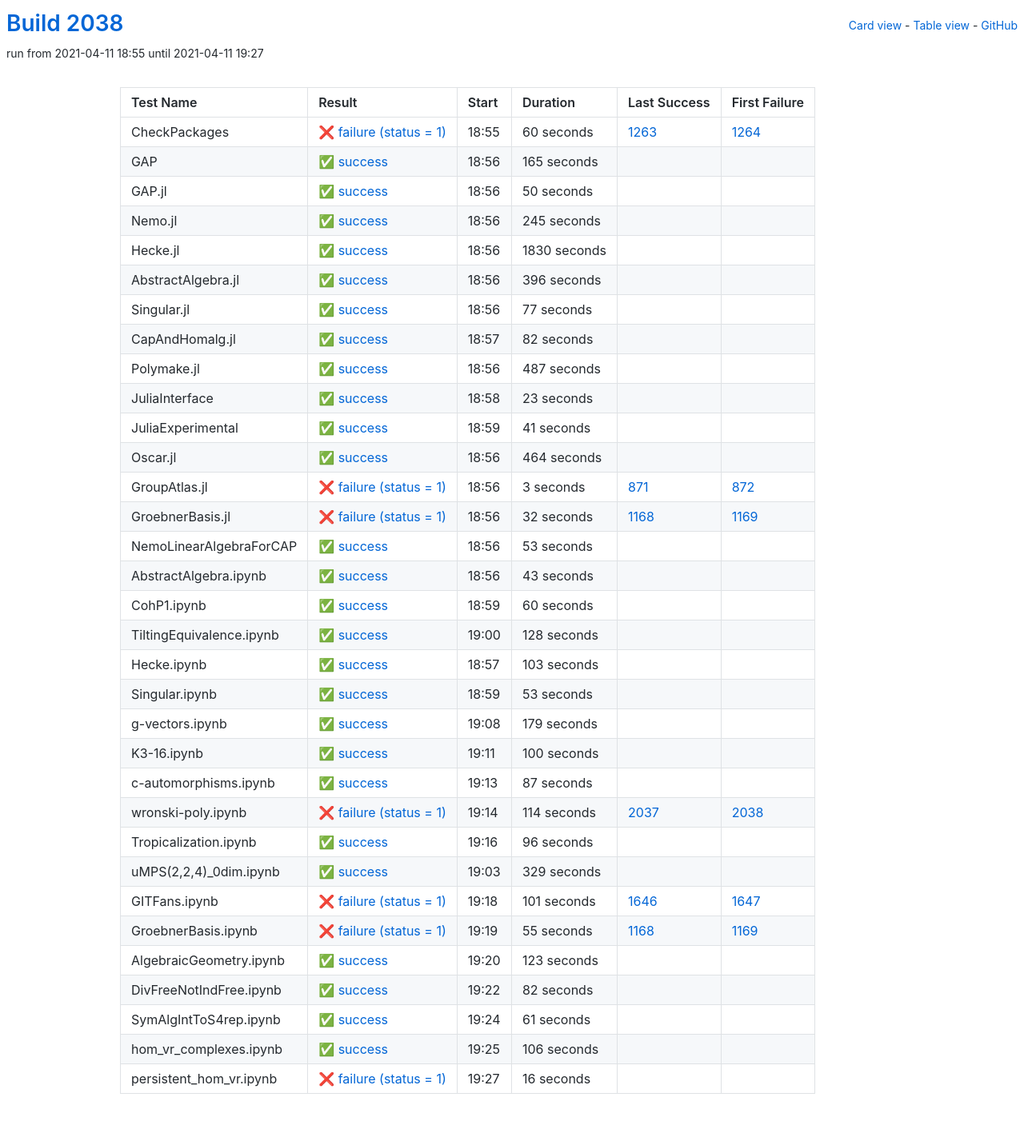
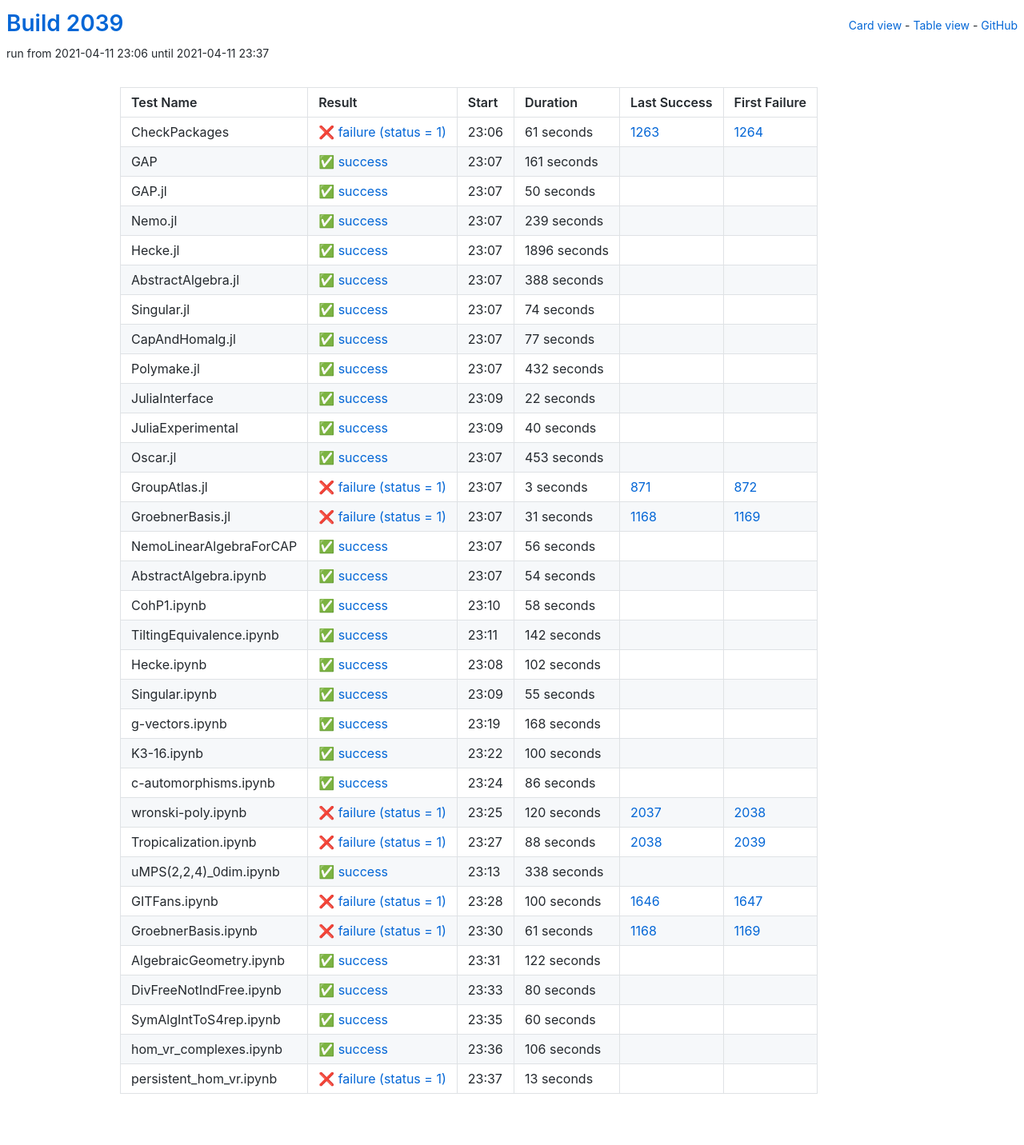
Before and after one commit to oscar-system/oscar-ci-status-stable, a Jekyll site: the page built from table.html, in a window 1280 px wide. Shown: the whole page at 80% size. Built offline with Jekyll 4.4.1, drawn with Linux system fonts in a browser that asks for light colours.

Commit message:
Build #2039

```diff
--- a/_data/ci.yml
+++ b/_data/ci.yml
@@ -1,6 +1,6 @@
 ---
-build: 2038
-build_url: https://oscarci.mathematik.uni-kl.de/job/oscar-stable/2038/
+build: 2039
+build_url: https://oscarci.mathematik.uni-kl.de/job/oscar-stable/2039/
 job: oscar-stable
 organization: oscar-system
 repo: oscar-ci-status-stable
@@ -8,32 +8,32 @@ repourl: https://github.com/oscar-system/oscar-ci-status-stable
 tests:
 - name: CheckPackages
   id: checkpackages
-  log: https://oscarci.mathematik.uni-kl.de/job/oscar-stable/2038/artifact/logs/build-2038/CheckPackages.log
-  start: 2021-04-11 18:55
+  log: https://oscarci.mathematik.uni-kl.de/job/oscar-stable/2039/artifact/logs/build-2039/CheckPackages.log
+  start: 2021-04-11 23:06
   success: false
   exitcode: 1
   status: failure
-  duration: 60
+  duration: 61
   last_success: 1263
   last_success_url: https://oscarci.mathematik.uni-kl.de/job/oscar-stable/1263/
   first_failure: 1264
   first_failure_url: https://oscarci.mathematik.uni-kl.de/job/oscar-stable/1264/
 - name: GAP
   id: gap
-  log: https://oscarci.mathematik.uni-kl.de/job/oscar-stable/2038/artifact/logs/build-2038/GAP.log
-  start: 2021-04-11 18:56
+  log: https://oscarci.mathematik.uni-kl.de/job/oscar-stable/2039/artifact/logs/build-2039/GAP.log
+  start: 2021-04-11 23:07
   success: true
   exitcode: 0
   status: success
-  duration: 165
+  duration: 161
   last_success: false
   last_success_url:
   first_failure: false
   first_failure_url:
 - name: GAP.jl
   id: gap-jl
-  log: https://oscarci.mathematik.uni-kl.de/job/oscar-stable/2038/artifact/logs/build-2038/GAP.jl.log
-  start: 2021-04-11 18:56
+  log: https://oscarci.mathematik.uni-kl.de/job/oscar-stable/2039/artifact/logs/build-2039/GAP.jl.log
+  start: 2021-04-11 23:07
   success: true
   exitcode: 0
   status: success
@@ -44,44 +44,56 @@ tests:
   first_failure_url:
 - name: Nemo.jl
   id: nemo-jl
-  log: https://oscarci.mathematik.uni-kl.de/job/oscar-stable/2038/artifact/logs/build-2038/Nemo.jl.log
-  start: 2021-04-11 18:56
+  log: https://oscarci.mathematik.uni-kl.de/job/oscar-stable/2039/artifact/logs/build-2039/Nemo.jl.log
+  start: 2021-04-11 23:07
   success: true
   exitcode: 0
   status: success
-  duration: 245
+  duration: 239
   last_success: false
   last_success_url:
   first_failure: false
   first_failure_url:
 - name: Hecke.jl
   id: hecke-jl
-  log: https://oscarci.mathematik.uni-kl.de/job/oscar-stable/2038/artifact/logs/build-2038/Hecke.jl.log
-  start: 2021-04-11 18:56
+  log: https://oscarci.mathematik.uni-kl.de/job/oscar-stable/2039/artifact/logs/build-2039/Hecke.jl.log
+  start: 2021-04-11 23:07
   success: true
   exitcode: 0
   status: success
-  duration: 1830
+  duration: 1896
   last_success: false
   last_success_url:
   first_failure: false
   first_failure_url:
 - name: AbstractAlgebra.jl
   id: abstractalgebra-jl
-  log: https://oscarci.mathematik.uni-kl.de/job/oscar-stable/2038/artifact/logs/build-2038/AbstractAlgebra.jl.log
-  start: 2021-04-11 18:56
+  log: https://oscarci.mathematik.uni-kl.de/job/oscar-stable/2039/artifact/logs/build-2039/AbstractAlgebra.jl.log
+  start: 2021-04-11 23:07
   success: true
   exitcode: 0
   status: success
-  duration: 396
+  duration: 388
   last_success: false
   last_success_url:
   first_failure: false
   first_failure_url:
 - name: Singular.jl
   id: singular-jl
-  log: https://oscarci.mathematik.uni-kl.de/job/oscar-stable/2038/artifact/logs/build-2038/Singular.jl.log
-  start: 2021-04-11 18:56
+  log: https://oscarci.mathematik.uni-kl.de/job/oscar-stable/2039/artifact/logs/build-2039/Singular.jl.log
+  start: 2021-04-11 23:07
+  success: true
+  exitcode: 0
+  status: success
+  duration: 74
+  last_success: false
+  last_success_url:
+  first_failure: false
+  first_failure_url:
+- name: CapAndHomalg.jl
+  id: capandhomalg-jl
+  log: https://oscarci.mathematik.uni-kl.de/job/oscar-stable/2039/artifact/logs/build-2039/CapAndHomalg.jl.log
+  start: 2021-04-11 23:07
   success: true
   exitcode: 0
   status: success
@@ -90,70 +102,58 @@ tests:
   last_success_url:
   first_failure: false
   first_failure_url:
-- name: CapAndHomalg.jl
-  id: capandhomalg-jl
-  log: https://oscarci.mathematik.uni-kl.de/job/oscar-stable/2038/artifact/logs/build-2038/CapAndHomalg.jl.log
-  start: 2021-04-11 18:57
+- name: Polymake.jl
+  id: polymake-jl
+  log: https://oscarci.mathematik.uni-kl.de/job/oscar-stable/2039/artifact/logs/build-2039/Polymake.jl.log
+  start: 2021-04-11 23:07
   success: true
   exitcode: 0
   status: success
-  duration: 82
-  last_success: false
-  last_success_url:
-  first_failure: false
-  first_failure_url:
-- name: Polymake.jl
-  id: polymake-jl
-  log: https://oscarci.mathematik.uni-kl.de/job/oscar-stable/2038/artifact/logs/build-2038/Polymake.jl.log
-  start: 2021-04-11 18:56
-  success: true
-  exitcode: 0
-  status: success
-  duration: 487
+  duration: 432
   last_success: false
   last_success_url:
   first_failure: false
   first_failure_url:
 - name: JuliaInterface
   id: juliainterface
-  log: https://oscarci.mathematik.uni-kl.de/job/oscar-stable/2038/artifact/logs/build-2038/JuliaInterface.log
-  start: 2021-04-11 18:58
+  log: https://oscarci.mathematik.uni-kl.de/job/oscar-stable/2039/artifact/logs/build-2039/JuliaInterface.log
+  start: 2021-04-11 23:09
   success: true
   exitcode: 0
   status: success
-  duration: 23
+  duration: 22
   last_success: false
   last_success_url:
   first_failure: false
   first_failure_url:
 - name: JuliaExperimental
   id: juliaexperimental
-  log: https://oscarci.mathematik.uni-kl.de/job/oscar-stable/2038/artifact/logs/build-2038/JuliaExperimental.log
-  start: 2021-04-11 18:59
+  log: https://oscarci.mathematik.uni-kl.de/job/oscar-stable/2039/artifact/logs/build-2039/JuliaExperimental.log
+  start: 2021-04-11 23:09
   success: true
   exitcode: 0
   status: success
-  duration: 41
+  duration: 40
   last_success: false
   last_success_url:
   first_failure: false
   first_failure_url:
 - name: Oscar.jl
   id: oscar-jl
-  log: https://oscarci.mathematik.uni-kl.de/job/oscar-stable/2038/artifact/logs/build-2038/Oscar.jl.log
-  start: 2021-04-11 18:56
+  log: https://oscarci.mathematik.uni-kl.de/job/oscar-stable/2039/artifact/logs/build-2039/Oscar.jl.log
+  start: 2021-04-11 23:07
   success: true
   exitcode: 0
   status: success
-  duration: 464
+  duration: 453
   last_success: false
   last_success_url:
   first_failure: false
   first_failure_url:
 - name: GroupAtlas.jl
   id: groupatlas-jl
-  log: https://oscarci.mathematik.uni-kl.de/job/oscar-stable/2038/artifact/logs/build-2038/GroupAtlas.jl.log
-  start: 2021-04-11 18:56
+  log: https://oscarci.mathematik.uni-kl.de/job/oscar-stable/2039/artifact/logs/build-2039/GroupAtlas.jl.log
+  start: 2021-04-11 23:07
   success: false
   exitcode: 1
   status: failure
@@ -164,104 +164,104 @@ tests:
   first_failure_url: https://oscarci.mathematik.uni-kl.de/job/oscar-stable/872/
 - name: GroebnerBasis.jl
   id: groebnerbasis-jl
-  log: https://oscarci.mathematik.uni-kl.de/job/oscar-stable/2038/artifact/logs/build-2038/GroebnerBasis.jl.log
-  start: 2021-04-11 18:56
+  log: https://oscarci.mathematik.uni-kl.de/job/oscar-stable/2039/artifact/logs/build-2039/GroebnerBasis.jl.log
+  start: 2021-04-11 23:07
   success: false
   exitcode: 1
   status: failure
-  duration: 32
+  duration: 31
   last_success: 1168
   last_success_url: https://oscarci.mathematik.uni-kl.de/job/oscar-stable/1168/
   first_failure: 1169
   first_failure_url: https://oscarci.mathematik.uni-kl.de/job/oscar-stable/1169/
 - name: NemoLinearAlgebraForCAP
   id: nemolinearalgebraforcap
-  log: https://oscarci.mathematik.uni-kl.de/job/oscar-stable/2038/artifact/logs/build-2038/NemoLinearAlgebraForCAP.log
-  start: 2021-04-11 18:56
+  log: https://oscarci.mathematik.uni-kl.de/job/oscar-stable/2039/artifact/logs/build-2039/NemoLinearAlgebraForCAP.log
+  start: 2021-04-11 23:07
   success: true
   exitcode: 0
   status: success
-  duration: 53
+  duration: 56
   last_success: false
   last_success_url:
   first_failure: false
   first_failure_url:
 - name: AbstractAlgebra.ipynb
   id: abstractalgebra-ipynb
-  log: https://oscarci.mathematik.uni-kl.de/job/oscar-stable/2038/artifact/logs/build-2038/AbstractAlgebra.ipynb.log
-  start: 2021-04-11 18:56
+  log: https://oscarci.mathematik.uni-kl.de/job/oscar-stable/2039/artifact/logs/build-2039/AbstractAlgebra.ipynb.log
+  start: 2021-04-11 23:07
   success: true
   exitcode: 0
   status: success
-  duration: 43
+  duration: 54
   last_success: false
   last_success_url:
   first_failure: false
   first_failure_url:
 - name: CohP1.ipynb
   id: cohp1-ipynb
-  log: https://oscarci.mathematik.uni-kl.de/job/oscar-stable/2038/artifact/logs/build-2038/CohP1.ipynb.log
-  start: 2021-04-11 18:59
+  log: https://oscarci.mathematik.uni-kl.de/job/oscar-stable/2039/artifact/logs/build-2039/CohP1.ipynb.log
+  start: 2021-04-11 23:10
   success: true
   exitcode: 0
   status: success
-  duration: 60
+  duration: 58
   last_success: false
   last_success_url:
   first_failure: false
   first_failure_url:
 - name: TiltingEquivalence.ipynb
   id: tiltingequivalence-ipynb
-  log: https://oscarci.mathematik.uni-kl.de/job/oscar-stable/2038/artifact/logs/build-2038/TiltingEquivalence.ipynb.log
-  start: 2021-04-11 19:00
+  log: https://oscarci.mathematik.uni-kl.de/job/oscar-stable/2039/artifact/logs/build-2039/TiltingEquivalence.ipynb.log
+  start: 2021-04-11 23:11
   success: true
   exitcode: 0
   status: success
-  duration: 128
+  duration: 142
   last_success: false
   last_success_url:
   first_failure: false
   first_failure_url:
 - name: Hecke.ipynb
   id: hecke-ipynb
-  log: https://oscarci.mathematik.uni-kl.de/job/oscar-stable/2038/artifact/logs/build-2038/Hecke.ipynb.log
-  start: 2021-04-11 18:57
+  log: https://oscarci.mathematik.uni-kl.de/job/oscar-stable/2039/artifact/logs/build-2039/Hecke.ipynb.log
+  start: 2021-04-11 23:08
   success: true
   exitcode: 0
   status: success
-  duration: 103
+  duration: 102
   last_success: false
   last_success_url:
   first_failure: false
   first_failure_url:
 - name: Singular.ipynb
   id: singular-ipynb
-  log: https://oscarci.mathematik.uni-kl.de/job/oscar-stable/2038/artifact/logs/build-2038/Singular.ipynb.log
-  start: 2021-04-11 18:59
+  log: https://oscarci.mathematik.uni-kl.de/job/oscar-stable/2039/artifact/logs/build-2039/Singular.ipynb.log
+  start: 2021-04-11 23:09
   success: true
   exitcode: 0
   status: success
-  duration: 53
+  duration: 55
   last_success: false
   last_success_url:
   first_failure: false
   first_failure_url:
 - name: g-vectors.ipynb
   id: g-vectors-ipynb
-  log: https://oscarci.mathematik.uni-kl.de/job/oscar-stable/2038/artifact/logs/build-2038/g-vectors.ipynb.log
-  start: 2021-04-11 19:08
+  log: https://oscarci.mathematik.uni-kl.de/job/oscar-stable/2039/artifact/logs/build-2039/g-vectors.ipynb.log
+  start: 2021-04-11 23:19
   success: true
   exitcode: 0
   status: success
-  duration: 179
+  duration: 168
   last_success: false
   last_success_url:
   first_failure: false
   first_failure_url:
 - name: K3-16.ipynb
   id: k3-16-ipynb
-  log: https://oscarci.mathematik.uni-kl.de/job/oscar-stable/2038/artifact/logs/build-2038/K3-16.ipynb.log
-  start: 2021-04-11 19:11
+  log: https://oscarci.mathematik.uni-kl.de/job/oscar-stable/2039/artifact/logs/build-2039/K3-16.ipynb.log
+  start: 2021-04-11 23:22
   success: true
   exitcode: 0
   status: success
@@ -272,116 +272,116 @@ tests:
   first_failure_url:
 - name: c-automorphisms.ipynb
   id: c-automorphisms-ipynb
-  log: https://oscarci.mathematik.uni-kl.de/job/oscar-stable/2038/artifact/logs/build-2038/c-automorphisms.ipynb.log
-  start: 2021-04-11 19:13
+  log: https://oscarci.mathematik.uni-kl.de/job/oscar-stable/2039/artifact/logs/build-2039/c-automorphisms.ipynb.log
+  start: 2021-04-11 23:24
   success: true
   exitcode: 0
   status: success
-  duration: 87
+  duration: 86
   last_success: false
   last_success_url:
   first_failure: false
   first_failure_url:
 - name: wronski-poly.ipynb
   id: wronski-poly-ipynb
-  log: https://oscarci.mathematik.uni-kl.de/job/oscar-stable/2038/artifact/logs/build-2038/wronski-poly.ipynb.log
-  start: 2021-04-11 19:14
+  log: https://oscarci.mathematik.uni-kl.de/job/oscar-stable/2039/artifact/logs/build-2039/wronski-poly.ipynb.log
+  start: 2021-04-11 23:25
   success: false
   exitcode: 1
   status: failure
-  duration: 114
+  duration: 120
   last_success: 2037
   last_success_url: https://oscarci.mathematik.uni-kl.de/job/oscar-stable/2037/
   first_failure: 2038
   first_failure_url: https://oscarci.mathematik.uni-kl.de/job/oscar-stable/2038/
 - name: Tropicalization.ipynb
   id: tropicalization-ipynb
-  log: https://oscarci.mathematik.uni-kl.de/job/oscar-stable/2038/artifact/logs/build-2038/Tropicalization.ipynb.log
-  start: 2021-04-11 19:16
+  log: https://oscarci.mathematik.uni-kl.de/job/oscar-stable/2039/artifact/logs/build-2039/Tropicalization.ipynb.log
+  start: 2021-04-11 23:27
+  success: false
+  exitcode: 1
+  status: failure
+  duration: 88
+  last_success: 2038
+  last_success_url: https://oscarci.mathematik.uni-kl.de/job/oscar-stable/2038/
+  first_failure: 2039
+  first_failure_url: https://oscarci.mathematik.uni-kl.de/job/oscar-stable/2039/
+- name: uMPS(2,2,4)_0dim.ipynb
+  id: umps-2-2-4-0dim-ipynb
+  log: https://oscarci.mathematik.uni-kl.de/job/oscar-stable/2039/artifact/logs/build-2039/uMPS-2-2-4-_0dim.ipynb.log
+  start: 2021-04-11 23:13
   success: true
   exitcode: 0
   status: success
-  duration: 96
-  last_success: false
-  last_success_url:
-  first_failure: false
-  first_failure_url:
-- name: uMPS(2,2,4)_0dim.ipynb
-  id: umps-2-2-4-0dim-ipynb
-  log: https://oscarci.mathematik.uni-kl.de/job/oscar-stable/2038/artifact/logs/build-2038/uMPS-2-2-4-_0dim.ipynb.log
-  start: 2021-04-11 19:03
-  success: true
-  exitcode: 0
-  status: success
-  duration: 329
+  duration: 338
   last_success: false
   last_success_url:
   first_failure: false
   first_failure_url:
 - name: GITFans.ipynb
   id: gitfans-ipynb
-  log: https://oscarci.mathematik.uni-kl.de/job/oscar-stable/2038/artifact/logs/build-2038/GITFans.ipynb.log
-  start: 2021-04-11 19:18
+  log: https://oscarci.mathematik.uni-kl.de/job/oscar-stable/2039/artifact/logs/build-2039/GITFans.ipynb.log
+  start: 2021-04-11 23:28
   success: false
   exitcode: 1
   status: failure
-  duration: 101
+  duration: 100
   last_success: 1646
   last_success_url: https://oscarci.mathematik.uni-kl.de/job/oscar-stable/1646/
   first_failure: 1647
   first_failure_url: https://oscarci.mathematik.uni-kl.de/job/oscar-stable/1647/
 - name: GroebnerBasis.ipynb
   id: groebnerbasis-ipynb
-  log: https://oscarci.mathematik.uni-kl.de/job/oscar-stable/2038/artifact/logs/build-2038/GroebnerBasis.ipynb.log
-  start: 2021-04-11 19:19
+  log: https://oscarci.mathematik.uni-kl.de/job/oscar-stable/2039/artifact/logs/build-2039/GroebnerBasis.ipynb.log
+  start: 2021-04-11 23:30
   success: false
   exitcode: 1
   status: failure
-  duration: 55
+  duration: 61
   last_success: 1168
   last_success_url: https://oscarci.mathematik.uni-kl.de/job/oscar-stable/1168/
   first_failure: 1169
   first_failure_url: https://oscarci.mathematik.uni-kl.de/job/oscar-stable/1169/
 - name: AlgebraicGeometry.ipynb
   id: algebraicgeometry-ipynb
-  log: https://oscarci.mathematik.uni-kl.de/job/oscar-stable/2038/artifact/logs/build-2038/AlgebraicGeometry.ipynb.log
-  start: 2021-04-11 19:20
+  log: https://oscarci.mathematik.uni-kl.de/job/oscar-stable/2039/artifact/logs/build-2039/AlgebraicGeometry.ipynb.log
+  start: 2021-04-11 23:31
   success: true
   exitcode: 0
   status: success
-  duration: 123
+  duration: 122
   last_success: false
   last_success_url:
   first_failure: false
   first_failure_url:
 - name: DivFreeNotIndFree.ipynb
   id: divfreenotindfree-ipynb
-  log: https://oscarci.mathematik.uni-kl.de/job/oscar-stable/2038/artifact/logs/build-2038/DivFreeNotIndFree.ipynb.log
-  start: 2021-04-11 19:22
+  log: https://oscarci.mathematik.uni-kl.de/job/oscar-stable/2039/artifact/logs/build-2039/DivFreeNotIndFree.ipynb.log
+  start: 2021-04-11 23:33
   success: true
   exitcode: 0
   status: success
-  duration: 82
+  duration: 80
   last_success: false
   last_success_url:
   first_failure: false
   first_failure_url:
 - name: SymAlgIntToS4rep.ipynb
   id: symalginttos4rep-ipynb
-  log: https://oscarci.mathematik.uni-kl.de/job/oscar-stable/2038/artifact/logs/build-2038/SymAlgIntToS4rep.ipynb.log
-  start: 2021-04-11 19:24
+  log: https://oscarci.mathematik.uni-kl.de/job/oscar-stable/2039/artifact/logs/build-2039/SymAlgIntToS4rep.ipynb.log
+  start: 2021-04-11 23:35
   success: true
   exitcode: 0
   status: success
-  duration: 61
+  duration: 60
   last_success: false
   last_success_url:
   first_failure: false
   first_failure_url:
 - name: hom_vr_complexes.ipynb
   id: hom-vr-complexes-ipynb
-  log: https://oscarci.mathematik.uni-kl.de/job/oscar-stable/2038/artifact/logs/build-2038/hom_vr_complexes.ipynb.log
-  start: 2021-04-11 19:25
+  log: https://oscarci.mathematik.uni-kl.de/job/oscar-stable/2039/artifact/logs/build-2039/hom_vr_complexes.ipynb.log
+  start: 2021-04-11 23:36
   success: true
   exitcode: 0
   status: success
@@ -392,12 +392,12 @@ tests:
   first_failure_url:
 - name: persistent_hom_vr.ipynb
   id: persistent-hom-vr-ipynb
-  log: https://oscarci.mathematik.uni-kl.de/job/oscar-stable/2038/artifact/logs/build-2038/persistent_hom_vr.ipynb.log
-  start: 2021-04-11 19:27
+  log: https://oscarci.mathematik.uni-kl.de/job/oscar-stable/2039/artifact/logs/build-2039/persistent_hom_vr.ipynb.log
+  start: 2021-04-11 23:37
   success: false
   exitcode: 1
   status: failure
-  duration: 16
+  duration: 13
   last_success: false
   last_success_url:
   first_failure: false
```
Also changed, not shown: README.md.
